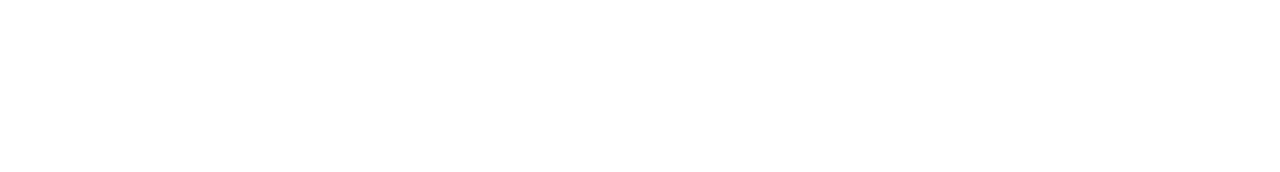
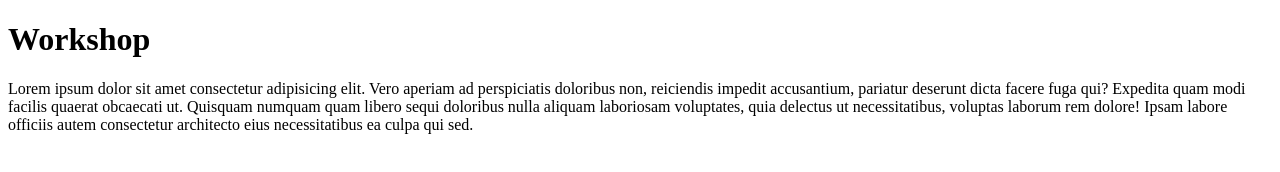
Before and after one commit to FelipeNeb/Workshop-gitflow, a plain HTML site: page Felipe.html in a window 1280 px wide. Drawn offline with Linux system fonts and the light colour scheme.

Commit message:
update 2 html #4

```diff
--- a/Felipe.html
+++ b/Felipe.html
@@ -7,6 +7,8 @@
     <title>Document</title>
 </head>
 <body>
-
+    <h1>Workshop</h1>
+    <p>Lorem ipsum dolor sit amet consectetur adipisicing elit. Vero aperiam ad perspiciatis doloribus non, reiciendis impedit accusantium, pariatur deserunt dicta facere fuga qui? Expedita quam modi facilis quaerat obcaecati ut.
+    Quisquam numquam quam libero sequi doloribus nulla aliquam laboriosam voluptates, quia delectus ut necessitatibus, voluptas laborum rem dolore! Ipsam labore officiis autem consectetur architecto eius necessitatibus ea culpa qui sed.</p>
 </body>
 </html>
```
